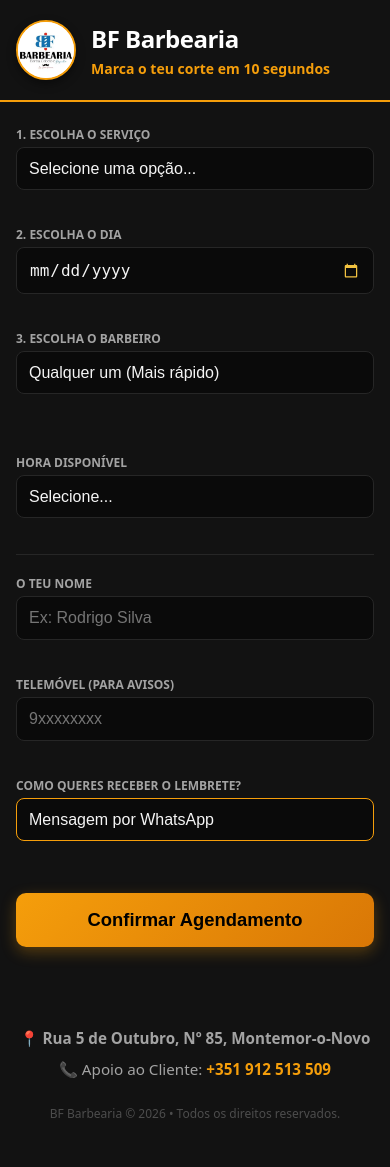
After one commit to Paozinho994/BF_Barbearia, a Flask app: template src/templates/cliente/teste.html in a window 390 px wide. The commit adds this page. Run offline with Flask 3, Linux system fonts and the light colour scheme; the template is opened without the code that fills it, so the values that code supplies are empty.

Commit message:
Fix: Scroll horizontal em smartphones

```diff
--- a/src/models.py
+++ b/src/models.py
@@ -1,7 +1,5 @@
-from email.policy import default
-
 from src import db
-from datetime import datetime
+from datetime import datetime, timezone
 
 class Agendamentos(db.Model):
     """Modelo que define a tabela de agendamentos no PostgreSQL"""
@@ -25,7 +23,7 @@ class Agendamentos(db.Model):
     status = db.Column(db.String(20), default='ativo', nullable=False)
 
     #Timestamp de Criação
-    criado_em = db.Column(db.DateTime, default=datetime.utcnow)
+    criado_em = db.Column(db.DateTime, default=lambda: datetime.now(timezone.utc))
 
     def __repr__(self) -> str:
         return f"<Agendamentos {self.id} - {self.nome} ({self.data} às {self.hora})>"
--- a/src/static/main.css
+++ b/src/static/main.css
@@ -9,15 +9,21 @@
     --accent-hover: #d97706;
 }
 
+/* Força o modelo de caixa correto em todo o lado */
+*, *::before, *::after {
+    box-sizing: border-box;
+}
+
 html, body {
     height: 100%;
     margin: 0;
+    padding: 0;
     font-family: system-ui, -apple-system, BlinkMacSystemFont, 'Segoe UI', Roboto, sans-serif;
     background-color: var(--bg-main);
     color: var(--text-main);
 }
 
-/* Header */
+/* Header (Painel Administrativo) */
 header {
     display: flex;
     justify-content: space-between;
@@ -25,7 +31,7 @@ header {
     padding: 1rem 1.5rem;
     background-color: rgba(23, 23, 23, 0.5);
     backdrop-filter: blur(8px);
-    border-b: 1px solid var(--border-color);
+    border-bottom: 1px solid var(--border-color); /* CORRIGIDO: de border-b para border-bottom */
 }
 
 .btn-primary {
@@ -47,7 +53,7 @@ header {
     background-color: var(--accent-hover);
 }
 
-/* Conteúdo */
+/* Conteúdo Principal (Painel Administrativo) */
 main {
     max-width: 64rem;
     width: 100%;
@@ -57,7 +63,7 @@ main {
 
 .grid-resumo {
     display: grid;
-    grid-template-cols: repeat(3, minmax(0, 1fr));
+    grid-template-columns: repeat(3, minmax(0, 1fr)); /* CORRIGIDO: de grid-template-cols para grid-template-columns */
     gap: 1rem;
     margin-bottom: 1.5rem;
 }
@@ -69,7 +75,7 @@ main {
     border-radius: 0.75rem;
 }
 
-/* Tabela/Lista de Clientes */
+/* Tabela/Lista de Clientes (Painel Administrativo) */
 .lista-container {
     background-color: var(--bg-card);
     border: 1px solid var(--border-color);
@@ -79,7 +85,7 @@ main {
 
 .lista-header {
     padding: 1rem 1.25rem;
-    border-b: 1px solid var(--border-color);
+    border-bottom: 1px solid var(--border-color); /* CORRIGIDO: de border-b para border-bottom */
     font-size: 0.75rem;
     font-weight: 600;
     text-transform: uppercase;
@@ -92,7 +98,7 @@ main {
     justify-content: space-between;
     align-items: center;
     padding: 1rem;
-    border-b: 1px solid var(--border-color);
+    border-bottom: 1px solid var(--border-color);
 }
 
 .cliente-info {
@@ -146,7 +152,7 @@ main {
     display: none !important;
 }
 
-/* Formulários */
+/* Formulários Gerais do Painel Administrativo */
 .form-group {
     margin-bottom: 1rem;
 }
@@ -168,7 +174,6 @@ main {
     padding: 0.5rem 0.75rem;
     color: var(--text-main);
     font-size: 0.875rem;
-    box-sizing: border-box;
 }
 
 .form-input:focus {
@@ -178,6 +183,6 @@ main {
 
 .grid-2 {
     display: grid;
-    grid-template-cols: 1fr 1fr;
+    grid-template-columns: 1fr 1fr; /* CORRIGIDO: de grid-template-cols para grid-template-columns */
     gap: 1rem;
 }
--- /dev/null
+++ b/src/templates/cliente/teste.html
@@ -0,0 +1,307 @@
+<!DOCTYPE html>
+<html lang="pt">
+<head>
+    <meta charset="UTF-8">
+    <meta name="viewport" content="width=device-width, initial-scale=1.0, maximum-scale=1.0, user-scalable=no">
+    <title>BF Barbearia - Agendamento Online</title>
+    <link rel="stylesheet" href="/static/main.css">
+
+    <style>
+        /* REGRAS DE OURO CONTRA SCROLL HORIZONTAL */
+        *, *::before, *::after {
+            box-sizing: border-box !important;
+        }
+
+        html, body {
+            margin: 0 !important;
+            padding: 0 !important;
+            width: 100% !important;
+            max-width: 100% !important;
+            overflow-x: hidden !important; /* Trava absoluta no eixo X */
+            background-color: #0a0a0a;
+            display: flex;
+            justify-content: center;
+            align-items: flex-start;
+            min-height: 100vh;
+        }
+
+        /* Contentor Centralizador (Garante visual de App no PC e perfeito no Telemóvel) */
+        .wrapper-central {
+            width: 100% !important;
+            max-width: 32rem; /* 512px - tamanho perfeito para qualquer ecrã */
+            margin: 0 auto;
+            background-color: #121212;
+            min-height: 100vh;
+            display: flex;
+            flex-direction: column;
+            overflow-x: hidden !important;
+        }
+
+        main {
+            width: 100% !important;
+            max-width: 100% !important;
+            margin: 0 auto !important;
+            padding: 1.5rem 16px 3rem 16px !important; /* Margem interna de segurança */
+            flex-grow: 1;
+        }
+
+        /* Cabeçalho Premium */
+        .header-horizontal-premium {
+            background-color: #121212 !important;
+            width: 100% !important;
+            padding: 1.25rem 16px !important;
+            border-bottom: 2px solid #f59e0b !important;
+        }
+
+        .header-flex-container {
+            width: 100%;
+            display: flex;
+            align-items: center;
+            gap: 15px;
+        }
+
+        .logo-horizontal-mini {
+            width: 60px;
+            height: 60px;
+            object-fit: cover;
+            background-color: #ffffff;
+            border-radius: 50%;
+            border: 2px solid #f59e0b;
+            box-shadow: 0 4px 10px rgba(0, 0, 0, 0.4);
+            flex-shrink: 0;
+        }
+
+        .header-texto-bloco {
+            display: flex;
+            flex-direction: column;
+            justify-content: center;
+            text-align: left;
+        }
+
+        .header-titulo-real {
+            margin: 0 !important;
+            font-size: 1.5rem !important;
+            color: #ffffff !important;
+            font-weight: 800;
+            letter-spacing: -0.5px;
+        }
+
+        .header-subtitulo-real {
+            margin: 4px 0 0 0 !important;
+            font-size: 0.875rem !important;
+            color: #f59e0b !important; /* Ajustado para harmonia com o dourado */
+            font-weight: 600;
+        }
+
+        /* Inputs e Selects */
+        .form-input-publico {
+            width: 100% !important;
+            max-width: 100% !important;
+            background-color: #0a0a0a !important;
+            border: 1px solid #262626 !important;
+            border-radius: 0.5rem !important;
+            padding: 0.75rem !important;
+            color: #f5f5f5 !important;
+            font-size: 1rem !important; /* Evita zoom automático no iPhone */
+            appearance: none; /* Remove estilos nativos do sistema */
+            -webkit-appearance: none;
+        }
+
+        .form-input-publico:focus {
+            outline: none !important;
+            border-color: #f59e0b !important;
+        }
+
+        /* Grid Responsivo Inteligente */
+        .grid-responsivo-formulario {
+            display: grid !important;
+            grid-template-columns: 1fr !important; /* Uma coluna por padrão em telemóveis antigos */
+            gap: 1.25rem !important;
+            width: 100% !important;
+            margin-bottom: 1.5rem !important;
+        }
+
+        @media (min-width: 400px) {
+            .grid-responsivo-formulario {
+                grid-template-columns: 1fr 1fr !important; /* Duas colunas em telemóveis modernos */
+            }
+        }
+
+        /* Botão Premium */
+        .btn-submit-premium {
+            background: linear-gradient(135deg, #f59e0b 0%, #d97706 100%) !important;
+            color: #000000 !important;
+            font-size: 1.15rem !important;
+            font-weight: 700 !important;
+            border: none !important;
+            border-radius: 10px !important;
+            padding: 16px !important;
+            cursor: pointer !important;
+            display: flex !important;
+            align-items: center !important;
+            justify-content: center !important;
+            gap: 10px !important;
+            width: 100% !important;
+            min-height: 54px !important;
+            box-shadow: 0 5px 15px rgba(245, 158, 11, 0.3) !important;
+            transition: all 0.2s ease !important;
+            margin-top: 1rem !important;
+        }
+
+        .btn-submit-premium:active {
+            transform: scale(0.98) !important;
+        }
+
+        input[type="date"]::-webkit-calendar-picker-indicator {
+            cursor: pointer;
+            border-radius: 4px;
+            filter: invert(1) sepia(100%) saturate(10000%) hue-rotate(320deg) brightness(95%);
+            opacity: 1 !important;
+            padding: 2px;
+        }
+
+        .footer-info {
+            text-align: center;
+            padding: 2rem 16px;
+            font-size: 0.85rem;
+            color: #a3a3a3;
+            line-height: 1.5;
+            background-color: #121212;
+            width: 100%;
+        }
+
+        .telefone-destaque {
+            color: #f59e0b !important;
+            font-weight: 700;
+        }
+    </style>
+</head>
+<body>
+
+    <div class="wrapper-central">
+        <!-- Cabeçalho -->
+        <header class="header-horizontal-premium">
+            <div class="header-flex-container">
+                <img src="/static/images/logo.BF.jpg" alt="Logotipo BF" class="logo-horizontal-mini">
+                <div class="header-texto-bloco">
+                    <h1 class="header-titulo-real">BF Barbearia</h1>
+                    <p class="header-subtitulo-real">Marca o teu corte em 10 segundos</p>
+                </div>
+            </div>
+        </header>
+
+        <!-- Conteúdo Principal -->
+        <main>
+            <form action="/agendar" method="POST" style="display: flex; flex-direction: column; gap: 1.25rem; width: 100%;">
+
+                <!-- 1. ESCOLHER SERVIÇO -->
+                <div class="form-group">
+                    <label class="form-label">1. Escolha o Serviço</label>
+                    <select name="servico" required class="form-input-publico">
+                        <option value="" disabled selected>Selecione uma opção...</option>
+                        <option value="corte+sobrancelha">CORTE + SOBRANCELHA (14€)</option>
+                        <option value="corte+bigode+sobrancelha">CORTE + BIGODE E SOBRANCELHA (15€)</option>
+                        <option value="corte+barba+sobrancelha">CORTE + BARBA E SOBRANCELHA (19€)</option>
+                        <option value="corte+barba">CORTE + BARBA (18€)</option>
+                        <option value="corte">CORTE DE CABELO (13€)</option>
+                        <option value="corte zero+barba">PENTE ZERO E ALINHAR BARBA (13€)</option>
+                        <option value="corte M60">CORTE MAIORES DE 60 anos (10€)</option>
+                        <option value="barba">BARBA (7€)</option>
+                    </select>
+                </div>
+
+                <!-- 2. ESCOLHER DATA E BARBEIRO (LADO A LADO SE HOUVER ESPAÇO) -->
+                <div class="grid-responsivo-formulario">
+                    <div class="form-group">
+                        <label class="form-label">2. Escolha o Dia</label>
+                        <input type="date" id="campo-data" name="data" required class="form-input-publico">
+                    </div>
+
+                    <div class="form-group">
+                        <label class="form-label">3. Escolha o Barbeiro</label>
+                        <select id="campo-barbeiro" name="barbeiro" required class="form-input-publico">
+                            <option value="qualquer" selected>Qualquer um (Mais rápido)</option>
+                            <option value="barbeiro_1">Bruno Ferreira Barber</option>
+                            <option value="barbeiro_2">Matheus Santos Barber</option>
+                        </select>
+                    </div>
+                </div>
+
+                <!-- HORÁRIO -->
+                <div class="form-group">
+                    <label class="form-label">Hora Disponível</label>
+                    <select id="campo-hora" name="hora" required class="form-input-publico">
+                        <option value="" disabled selected>Selecione...</option>
+                        {% for hora in horarios %}
+                        <option value="{{ hora }}">{{ hora }}</option>
+                        {% endfor %}
+                    </select>
+                </div>
+
+                <!-- DADOS DE CONTACTO -->
+                <div style="border-top: 1px solid #262626; padding-top: 1.25rem; display: flex; flex-direction: column; gap: 1.25rem;">
+                    <div class="form-group">
+                        <label class="form-label">O teu Nome</label>
+                        <input type="text" name="nome" placeholder="Ex: Rodrigo Silva" required class="form-input-publico">
+                    </div>
+
+                    <div class="form-group">
+                        <label class="form-label">Telemóvel (Para avisos)</label>
+                        <input type="tel" name="telemovel" placeholder="9xxxxxxxx" required class="form-input-publico">
+                    </div>
+
+                    <div class="form-group">
+                        <label class="form-label">Como queres receber o lembrete?</label>
+                        <select name="canal" class="form-input-publico" style="border-color: #f59e0b !important;">
+                            <option value="whatsapp">Mensagem por WhatsApp</option>
+                            <option value="sms">SMS Tradicional</option>
+                        </select>
+                    </div>
+                </div>
+
+                <button type="submit" class="btn-submit-premium">
+                    <span>Confirmar Agendamento</span>
+                </button>
+            </form>
+        </main>
+
+        <footer class="footer-info">
+            <p style="margin: 0; font-size: 0.95rem; font-weight: 600;">📍 Rua 5 de Outubro, Nº 85, Montemor-o-Novo</p>
+            <p style="margin: 8px 0 0 0; font-size: 0.95rem;">📞 Apoio ao Cliente: <span class="telefone-destaque">+351 912 513 509</span></p>
+            <p style="margin-top: 1.5rem; opacity: 0.4; font-size: 0.75rem;">BF Barbearia © 2026 • Todos os direitos reservados.</p>
+        </footer>
+    </div>
+
+    <script>
+        const inputData = document.getElementById('campo-data');
+        const selectBarbeiro = document.getElementById('campo-barbeiro');
+        const selectHora = document.getElementById('campo-hora');
+
+        async function atualizarHorarios() {
+            const data = inputData.value;
+            const barbeiro = selectBarbeiro.value;
+            if (!data || !barbeiro) return;
+
+            try {
+                const resposta = await fetch(`/verificar-disponibilidade?data=${data}&barbeiro=${barbeiro}`);
+                const horariosLivres = await resposta.json();
+                const valorSelecionado = selectHora.value;
+
+                selectHora.innerHTML = '<option value="" disabled selected>Selecione...</option>';
+                horariosLivres.forEach(hora => {
+                    const option = document.createElement('option');
+                    option.value = hora;
+                    option.textContent = hora;
+                    if (hora === valorSelecionado) option.selected = true;
+                    selectHora.appendChild(option);
+                });
+            } catch (erro) {
+                console.error("Erro ao obter horários do Flask:", erro);
+            }
+        }
+
+        inputData.addEventListener('change', atualizarHorarios);
+        selectBarbeiro.addEventListener('change', atualizarHorarios);
+    </script>
+</body>
+</html>
```
Also changed, not shown: criar_banco.py (added, +14 -0 lines), src/rotas/admin.py (+12 -1 lines), src/rotas/cliente.py (+134 -2 lines), src/templates/cliente/agendamentos.html (+62 -19 lines), src/templates/cliente/agendamentos3.html (+42 -4 lines), test_sistema.py (added, +75 -0 lines).
